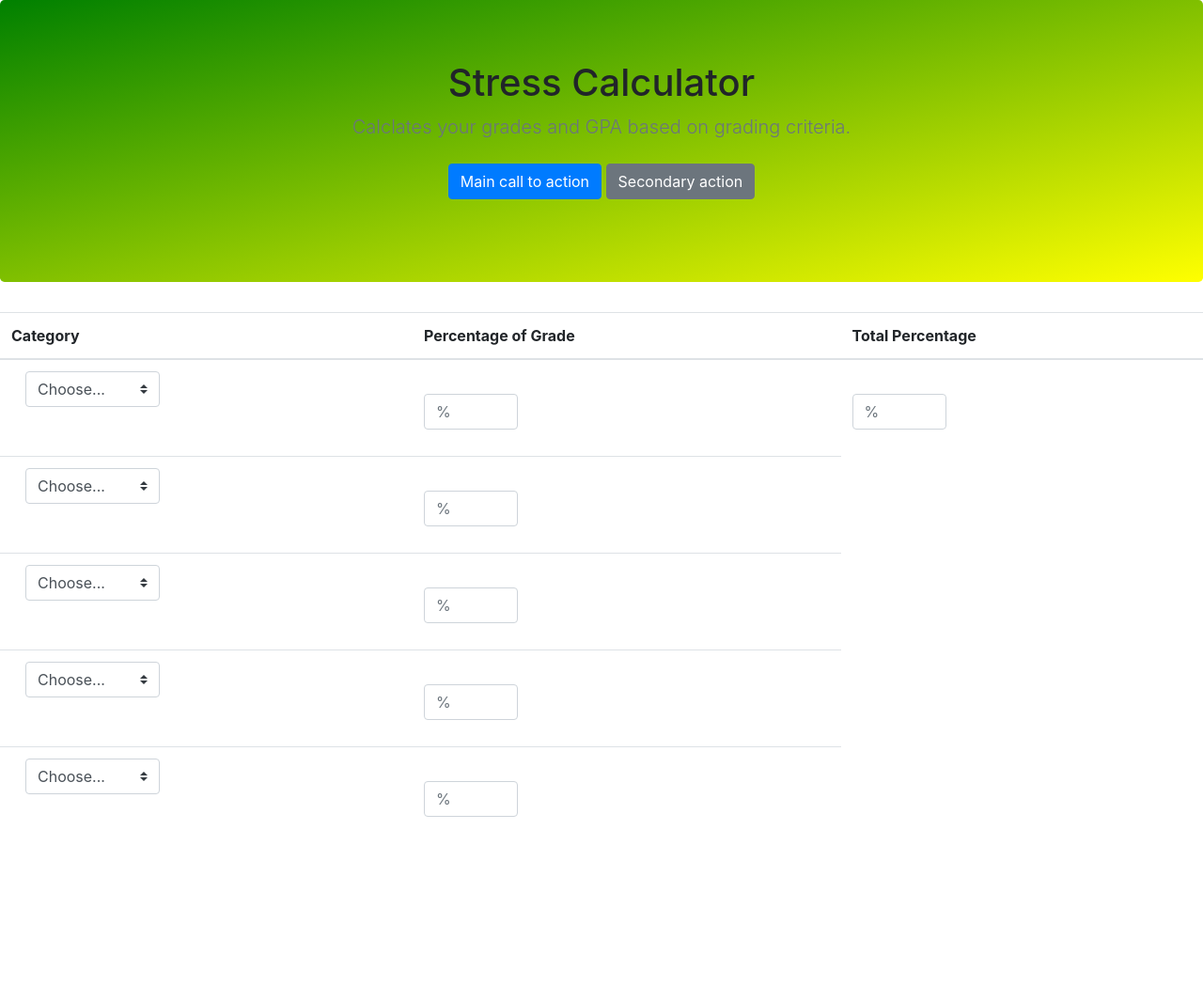
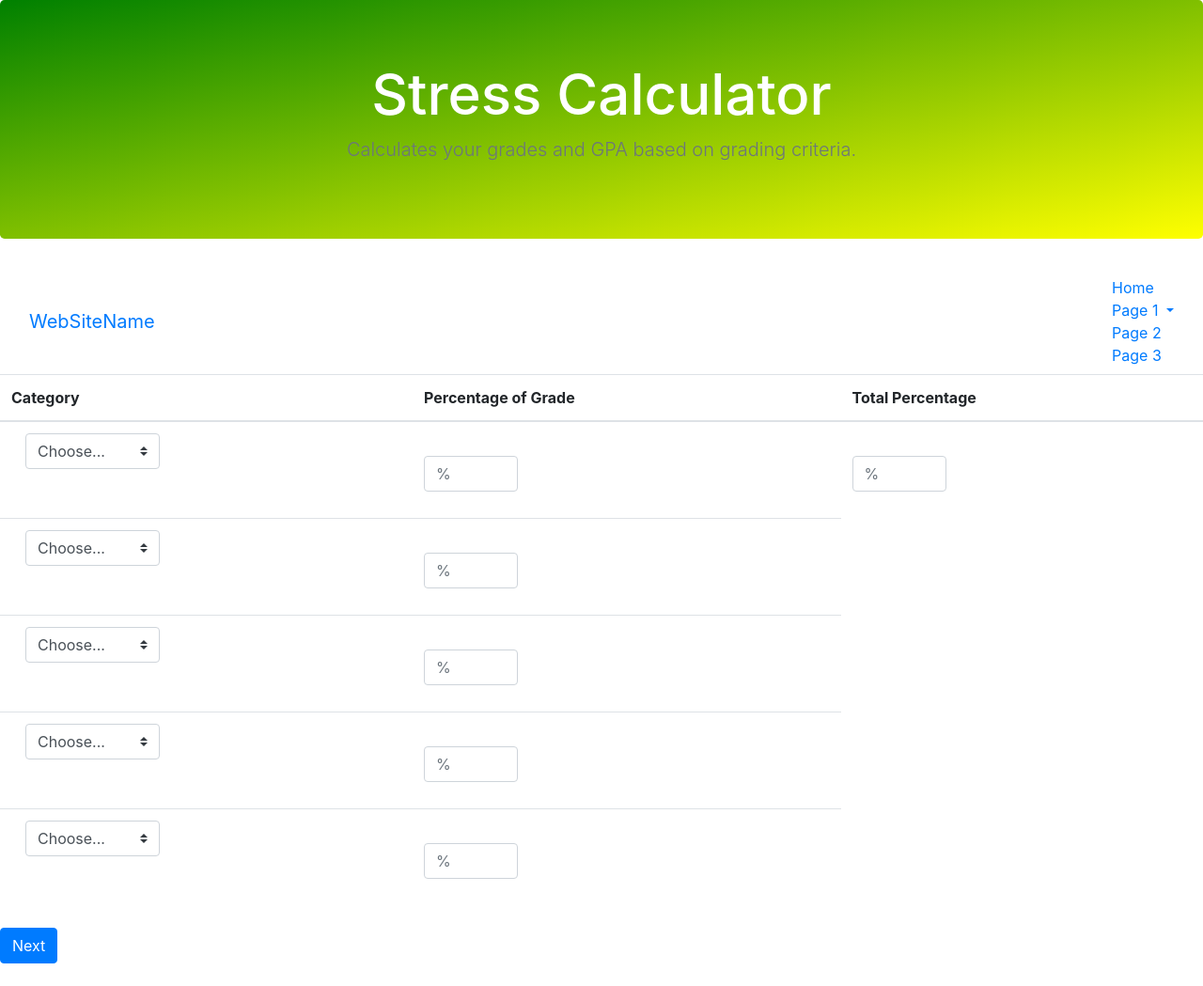
Before and after one commit to sarora324/grades, a Flask app: page / in a window 1280 px wide. Shown: the whole page at 94% size. Before the commit the page ends 869 px from the top, so only its background shows below. Run offline with Flask 2, Linux system fonts and the light colour scheme; some libraries are stand-ins or nearby versions.

Commit message:
color changes

```diff
--- a/wimbeldon_serve/templates/homepage.html
+++ b/wimbeldon_serve/templates/homepage.html
@@ -14,19 +14,37 @@
 
   <body>
 
-  <main role="main">
 
 
     <section class="jumbotron text-center">
       <div class="container">
         <h1 class="jumbotron-heading">Stress Calculator</h1>
-        <p class="lead text-muted">Calclates your grades and GPA based on grading criteria.</p>
-        <p>
-          <a href="#" class="btn btn-primary my-2">Main call to action</a>
-          <a href="#" class="btn btn-secondary my-2">Secondary action</a>
-        </p>
+        <p class="lead text-muted">Calculates your grades and GPA based on grading criteria.</p>
+
       </div>
     </section>
+
+    <nav class="navbar navbar-inverse">
+    <div class="container-fluid">
+      <div class="navbar-header">
+        <a class="navbar-brand" href="#">WebSiteName</a>
+      </div>
+      <ul class="nav navbar-nav">
+        <li class="active"><a href="#">Home</a></li>
+        <li class="dropdown">
+          <a class="dropdown-toggle" data-toggle="dropdown" href="#">Page 1
+          <span class="caret"></span></a>
+          <ul class="dropdown-menu">
+            <li><a href="#">Page 1-1</a></li>
+            <li><a href="#">Page 1-2</a></li>
+            <li><a href="#">Page 1-3</a></li>
+          </ul>
+        </li>
+        <li><a href="#">Page 2</a></li>
+        <li><a href="#">Page 3</a></li>
+      </ul>
+    </div>
+  </nav>
     <table class="table">
     <thead>
     <tr>
@@ -155,7 +173,10 @@
     </tbody>
     </table>
 
+    <p>
+      <a href="#" class="btn btn-primary my-2">Next</a>
 
+    </p>
 <script src="https://stackpath.bootstrapcdn.com/bootstrap/3.4.0/js/bootstrap.min.js" integrity="sha384-vhJnz1OVIdLktyixHY4Uk3OHEwdQqPppqYR8+5mjsauETgLOcEynD9oPHhhz18Nw" crossorigin="anonymous"></script>
 
   </body>
--- a/wimbeldon_serve/templates/mystyle.css
+++ b/wimbeldon_serve/templates/mystyle.css
@@ -4,4 +4,11 @@
 .jumbotron {
   background-image: linear-gradient(to bottom right, green, yellow);
 }
-e
+.jumbotron-heading {
+   font-size: 60px;
+   color: white;
+}
+.text-muted {
+   color: white;
+
+}
```
